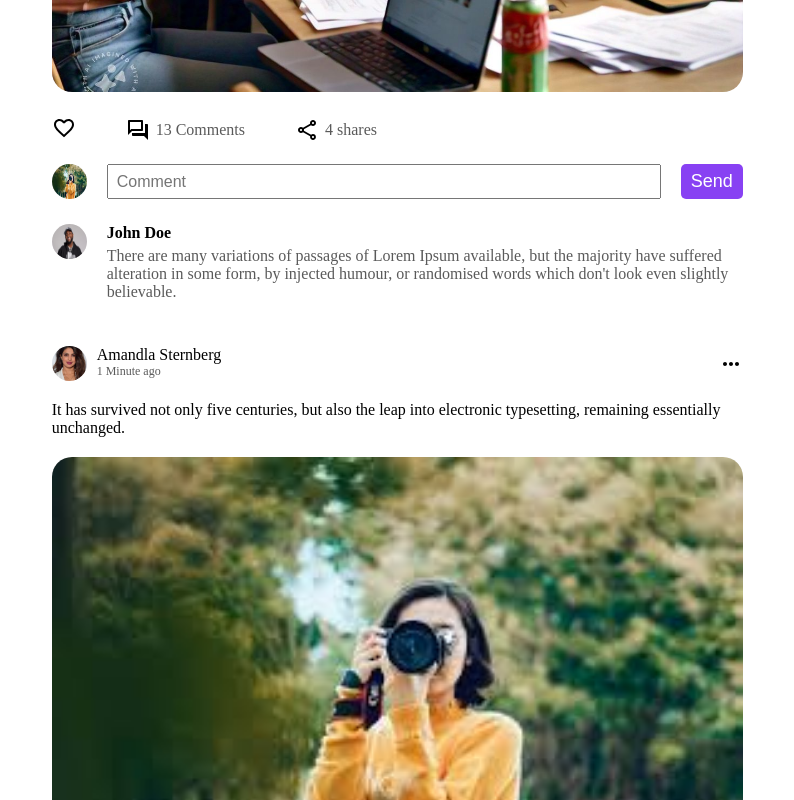
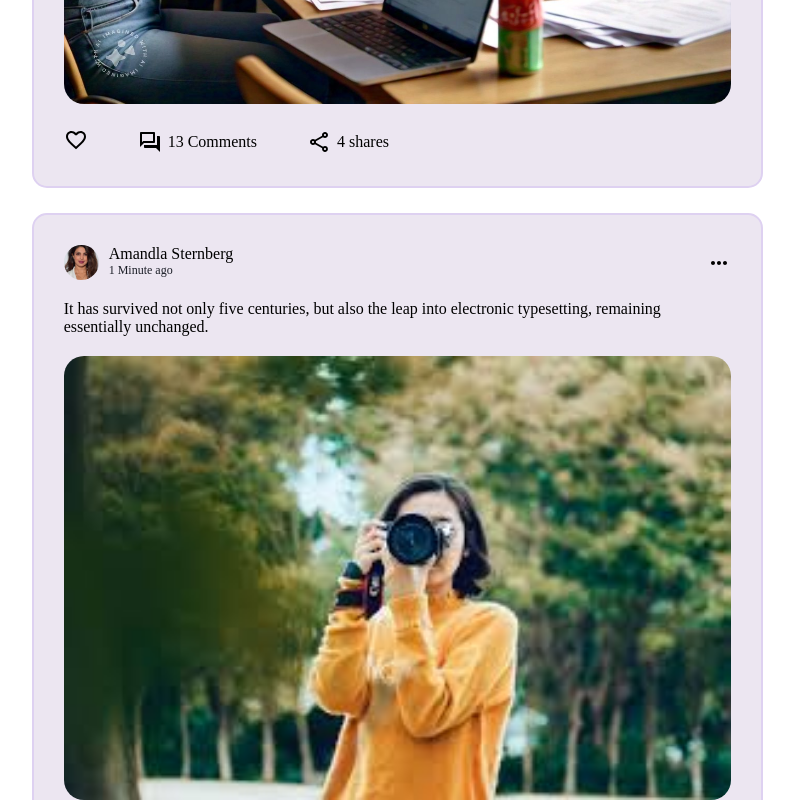
Before and after one commit to Chinweike99/Mini-React-Projects, a React (Create React App) app in the folder 0.5chat_app/: page / in a window 1280 px wide. Shown: the part 1060-1860 px from the top of the page, without its empty margins (161-955 px from the left). Built offline with nearby package versions, Linux system fonts and the light colour scheme; sample sign-in values are in the browser's storage.

Commit message:
Comments

```diff
--- a/0.5chat_app/src/App.js
+++ b/0.5chat_app/src/App.js
@@ -40,7 +40,7 @@ function App() {
     {
       path: "/", element: (<ProtectedRoute><Layout /></ProtectedRoute> ),
       children: [
-        { path: "/", element: <Home /> },
+        { path: "/", element: <Home backColor={backColor} setBackColor={setBackColor}/> },
         { path: "/profile/:id",  element: <Profile /> }
       ]
     },
--- a/0.5chat_app/src/Components/Comments/Comments.jsx
+++ b/0.5chat_app/src/Components/Comments/Comments.jsx
@@ -11,10 +11,21 @@ export const Comments = () => {
             <button>Send</button>
         </div>
         <div className="comments">
-            <img src={assets.image6} alt="" />
-            <div className='reply'>
-                <span>John Doe</span>
-                <p>There are many variations of passages of Lorem Ipsum available, but the majority have suffered alteration in some form, by injected humour, or randomised words which don't look even slightly believable.</p>
+            <div className='mainReply'>
+                <img src={assets.image6} alt="" />
+                <div className='reply'>
+                    <span>John Doe</span>
+                    <p>There are many variations of passages of Lorem Ipsum available, but the majority have suffered alteration in some form, by injected humour, or randomised words which don't look even slightly believable.</p>
+                    <span className='commentTime'>2 hours ago</span>
+                </div>
+            </div>
+            <div className='mainReply'>
+                <img src={assets.images1} alt="" />
+                <div className='reply'>
+                    <span >Christabel Abel</span>
+                    <p>There are many variations of passages of Lorem Ipsum available, but the majority have suffered alteration in some form, by injected humour, or randomised words which don't look even slightly believable.</p>
+                    <span className='commentTime'>15 minutes ago</span>
+                </div>
             </div>
         </div>
     </div>
--- a/0.5chat_app/src/Components/Comments/Comments.scss
+++ b/0.5chat_app/src/Components/Comments/Comments.scss
@@ -1,5 +1,7 @@
 .mainComments{
     margin-top: 20px;
+    border-bottom: 2px solid #ece6f1;
+    padding-bottom: 25px;
     .postComment{
         display: flex;
         gap: 20px;
@@ -24,6 +26,7 @@
     }
     .comments{
         display: flex;
+        flex-direction: column;
         margin-top: 25px;
         gap: 20px;
         img{
@@ -35,8 +38,25 @@
             font-weight: 600;
         }
         p{
-            margin-top: 5px;
-            color: #5a5a5a;
+            margin: 5px 0px;
+        }
+
+        .mainReply{
+            display: flex;
+            gap: 20px;
+
+            img{
+                width: 35px;
+                height: 35px;
+                border-radius: 50%;
+            }
+            .reply{
+
+                .commentTime{
+                    font-weight: 400;
+                    font-size: 14px;
+                }
+            }
         }
     }
 }
--- a/0.5chat_app/src/Components/PostReact/PostReact.jsx
+++ b/0.5chat_app/src/Components/PostReact/PostReact.jsx
@@ -10,15 +10,20 @@ import { Comments } from '../Comments/Comments';
 
 
 
-export const PostReact = ({item}) => {
+export const PostReact = ({item, backColor}) => {
 
     const [liked, setLiked] = useState(false);
     const handleliked = () => {
         setLiked(!liked)
     }
 
+    const [showComments, setShowComments] = useState(false);
+    const handleShowComments =() => {
+        setShowComments(!showComments)
+    }
+
   return (
-    <div className='post'>
+    <div className='post' >
         <div className="container">
         <div className="user">
             <div className="userInfo">
@@ -42,10 +47,10 @@ export const PostReact = ({item}) => {
             <div>
                 <button onClick={handleliked}>
                     {liked?  <FavoriteOutlinedIcon style={{color: "red"}}/> :
-                    <FavoriteBorderOutlinedIcon />}
+                    <FavoriteBorderOutlinedIcon/>}
                 </button>
             </div>
-            <div className="item">
+            <div className="item" onClick={handleShowComments}>
                 <ForumOutlinedIcon/>
                 <span>13 Comments</span>
             </div>
@@ -54,7 +59,8 @@ export const PostReact = ({item}) => {
                 <span>4 shares</span>
             </div>
         </div>
-        <Comments />
+        {showComments ? <Comments /> : null}
+
 
         </div>
     </div>
--- a/0.5chat_app/src/Components/PostReact/PostReact.scss
+++ b/0.5chat_app/src/Components/PostReact/PostReact.scss
@@ -1,5 +1,6 @@
 .post{
-
+    // border:  1px solid red;
+    // border-radius: 15px;
     .container{
         padding: 20px;
 
@@ -27,7 +28,7 @@
                         font-weight: 500;
                     }
                     .date{
-                        color: #5a5a5a;
+                        color: #1b1e27;
                         font-size: 12px;
                     }
                 }
@@ -41,7 +42,8 @@
                 width: 100%;
                 max-height: 600px;
                 border-radius: 20px;
-                object-fit: cover;
+                // object-fit: cover;
+                background-position: center;
                 margin-top: 20px;
             }
         }
@@ -63,7 +65,7 @@
             gap: 6px;
 
             span{
-                color: #5a5a5a;
+                // color: #1b1e27;
             }
         }
     }
--- a/0.5chat_app/src/Components/Posts/Post.jsx
+++ b/0.5chat_app/src/Components/Posts/Post.jsx
@@ -3,7 +3,7 @@ import './Post.scss'
 import assets from '../../assets/assets';
 import { PostReact } from '../PostReact/PostReact';
 
-export const Post = () => {
+export const Post = ({backColor}) => {
 
   const posts = [
     {id: 1, name: "Christabel Abel", userId: 1, img: `${assets.image1}`, desc: "Lorem Ipsum has been the industry's standard dummy text ever since the 1500s, when an unknown printer took a galley of type and scrambled it to make a type specimen book", profilePic: `${assets.image4}`},
@@ -17,12 +17,15 @@ export const Post = () => {
 
 
   return (
-    <div className="post">
-      {posts.map((item, index) => {
-        return (
-          <PostReact item={item} key={index}/>
-        )
-      })}
+    <div className="post" >
+        {posts.map((item, index) => {
+          return (
+            <div className="posts" style={{color: backColor? "black" : "#fff", background: backColor? "#ece6f1": "rgb(141, 112, 186)"}}>
+              <PostReact item={item} key={index}/>
+            </div>
+          )
+        })}
+
     </div>
   )
 }
--- a/0.5chat_app/src/Components/Posts/Post.scss
+++ b/0.5chat_app/src/Components/Posts/Post.scss
@@ -1,5 +1,14 @@
 .post{
     display: flex;
     flex-direction: column;
-    gap: 5px;
+    // background: #ece6f1 ;
+    gap: 25px;
+
+    .posts{
+        display: flex;
+        flex-direction: column;
+        border: 2px solid rgb(222, 209, 241);
+        border-radius: 15px;
+        padding: 10px;
+    }
 }
--- a/0.5chat_app/src/Pages/Home/Home.jsx
+++ b/0.5chat_app/src/Pages/Home/Home.jsx
@@ -2,11 +2,11 @@ import { Post } from '../../Components/Posts/Post'
 import { Stories } from '../../Components/Stories/Stories'
 import './Home.scss'
 
-export const Home = () => {
+export const Home = ({backColor}) => {
   return (
     <div className='home'>
       <Stories />
-      <Post />
+      <Post backColor={backColor}/>
     </div>
   )
 }
--- a/0.5chat_app/src/Pages/Profile/Profile.jsx
+++ b/0.5chat_app/src/Pages/Profile/Profile.jsx
@@ -2,6 +2,6 @@ import "./Profile.scss"
 
 export const Profile = () => {
   return (
-    <div>Profile</div>
+    <div className="profile">Profile</div>
   )
 }
```
